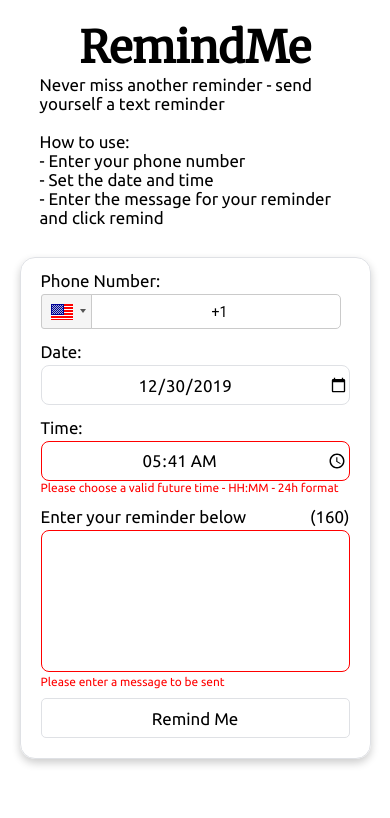
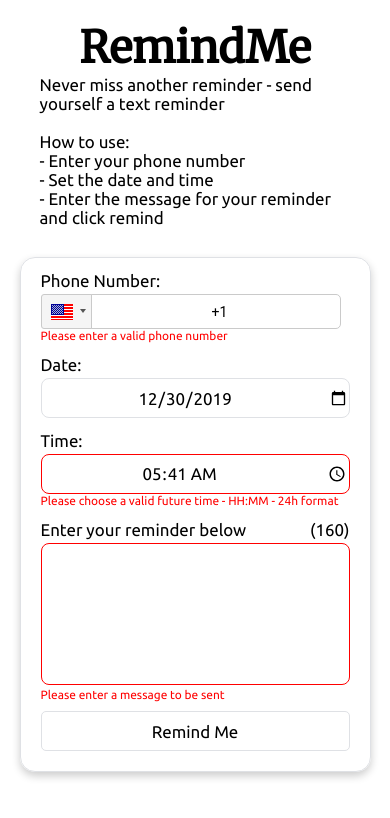
Before and after one commit to b-saad/RemindMe, a React (Create React App) app: page / in a window 390 px wide. Both pictures are taken after a click on the button "Remind Me". Shown: the top 818 px of the page. Built offline with nearby package versions, Linux system fonts and the light colour scheme.

Commit message:
fix phone error pass down

```diff
--- a/src/components/form/PhoneInputField.js
+++ b/src/components/form/PhoneInputField.js
@@ -16,7 +16,7 @@ class PhoneInputField extends Component {
                     value={phone}
                     onChange={handlePhoneChange}
                 />
-                <p className='errorLabel' hidden={!error}>${VALID_PHONE_ERROR}</p>
+                <p className='errorLabel' hidden={!error}>{VALID_PHONE_ERROR}</p>
             </div>
         )
     }
--- a/src/components/form/ReminderForm.js
+++ b/src/components/form/ReminderForm.js
@@ -116,10 +116,10 @@ class ReminderForm extends Component {
     }
 
     render() {
-        const { phone, date, dateError, time, timeError, message, messageCharLimit, messageError, messageErrorMessage } = this.state;
+        const { phone, phoneError, date, dateError, time, timeError, message, messageCharLimit, messageError, messageErrorMessage } = this.state;
         return (
             <form className={this.constructor.name}>
-                <PhoneInputField phone={phone} handlePhoneChange={this.handlePhoneChange}/>
+                <PhoneInputField phone={phone} error={phoneError} handlePhoneChange={this.handlePhoneChange}/>
                 <DateInput date={date} error={dateError} handleDateChange={this.handleDateChange} />
                 <TimeInput time={time} error={timeError} handleTimeChange={this.handleTimeChange}/>
                 <MessageInput
```
